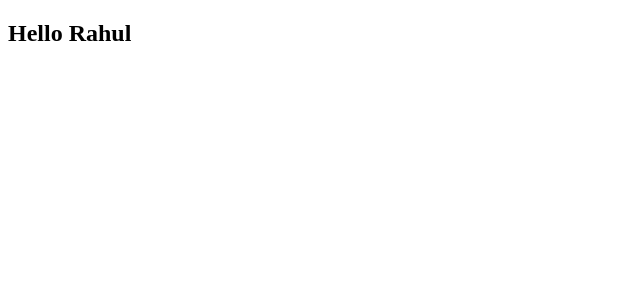
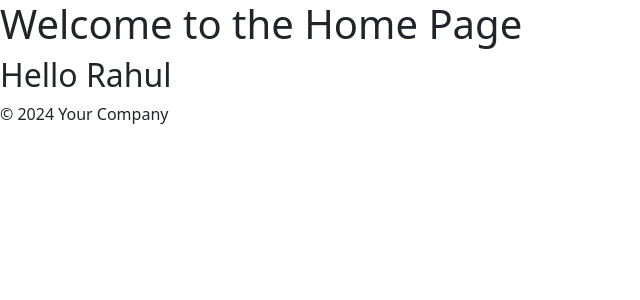
Before and after one commit to Rks950408/Ecommerce_Project_Django, a Django app: page / in a window 1280 px wide. Shown: the top 300 px of the page, without its empty margins (0-640 px from the left). Run offline with Django 5.2, Linux system fonts and the light colour scheme.

Commit message:
updated4

```diff
--- a/Ecommerce_Project/app/templates/app/index.html
+++ b/Ecommerce_Project/app/templates/app/index.html
@@ -1,10 +1,29 @@
-<!-- index.html -->
 <!DOCTYPE html>
-<html>
+{% load static %}
+<html lang="en">
 <head>
-    <title>Welcome</title>
+    <meta charset="UTF-8">
+    <meta http-equiv="X-UA-Compatible" content="IE=edge">
+    <meta name="viewport" content="width=device-width, initial-scale=1.0">
+    <link href="https://cdn.jsdelivr.net/npm/bootstrap@5.2.3/dist/css/bootstrap.min.css" rel="stylesheet" integrity="sha384-rbsA2VBKQhggwzxH7pPCaAqO46MgnOM80zW1RWuH61DGLwZJEdK2Kadq2F9CUG65" crossorigin="anonymous">
+    <link rel="stylesheet" href="{% static 'app/css/owl.carousel.min.css' %}"> <!-- For including external CSS if needed -->
+    <link rel="stylesheet" href="{% static 'app/css/all.min.css' %}"> <!-- For including external CSS if needed -->
+    <link rel="stylesheet" href="{% static 'app/css/style.css' %}"> <!-- For including external CSS if needed -->
+    <title>Home Page</title>
+
 </head>
 <body>
-    <h2>Hello Rahul</h2>
+    <header>
+        <h1>Welcome to the Home Page</h1>
+    </header>
+
+    <section>
+        <h2>Hello Rahul</h2>
+        <!-- Add more content here -->
+    </section>
+
+    <footer>
+        <p>&copy; 2024 Your Company</p>
+    </footer>
 </body>
 </html>
```
